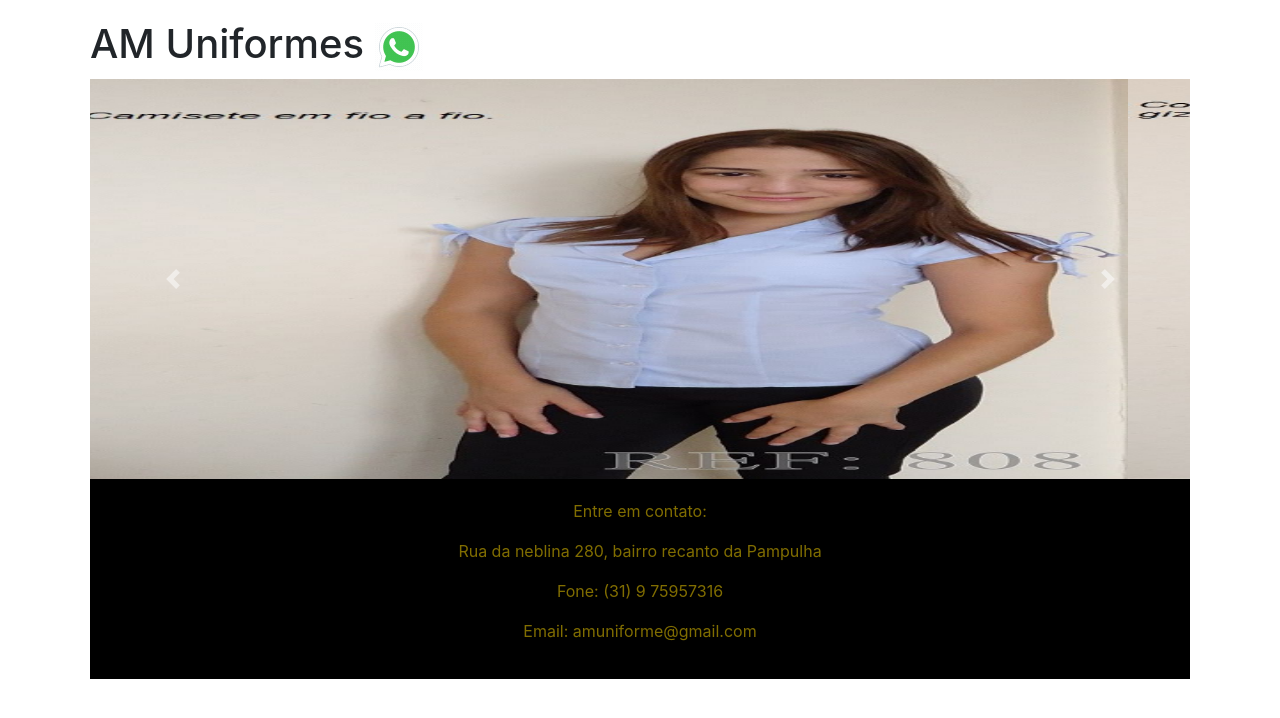
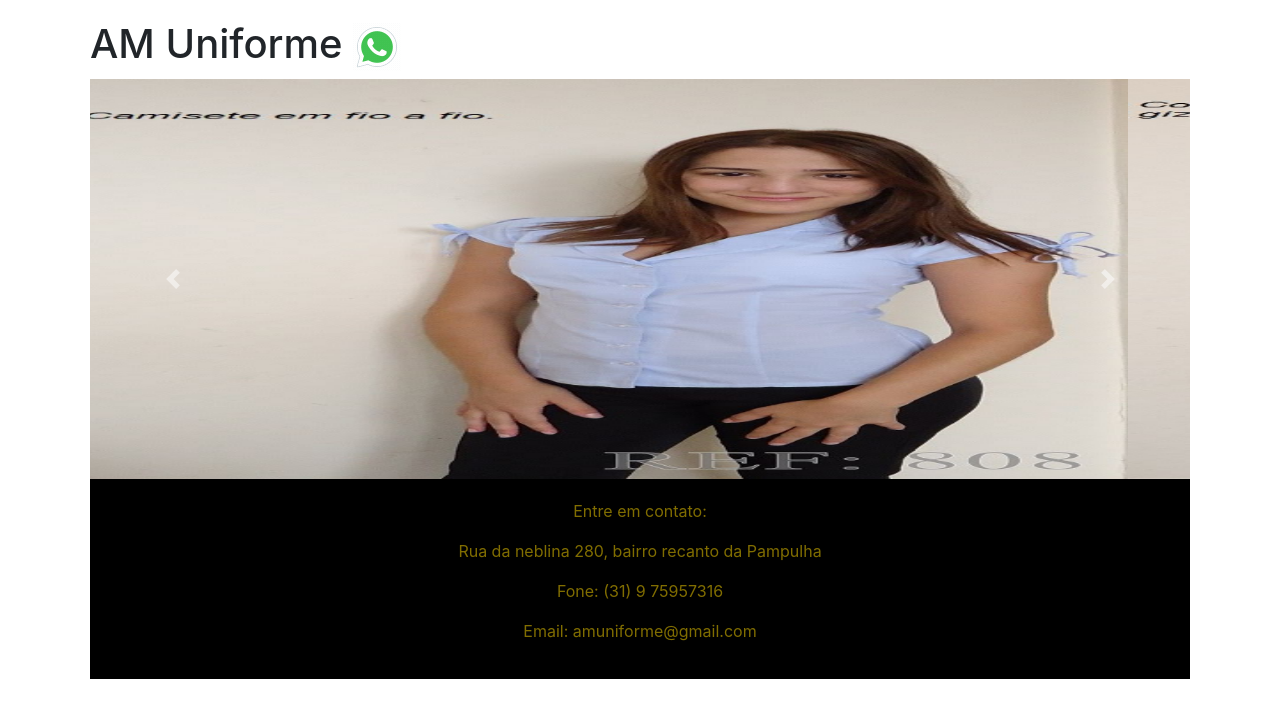
Before and after one commit to redyner/am-uniforme, an Angular app: page / in a window 1280 px wide. Shown: the top 718 px of the page. Built offline with nearby package versions, Linux system fonts and the light colour scheme.

Commit message:
AM Uniforme

```diff
--- a/src/app/app.component.html
+++ b/src/app/app.component.html
@@ -1,5 +1,5 @@
 <div class="container">
-  <h1>AM Uniformes <a href="https://wa.me/5531975957316"><img src="../assets/whatsapp.gif" alt="whatsapp"></a></h1>
+  <h1>AM Uniforme <a href="https://wa.me/5531975957316"><img src="../assets/whatsapp.gif" alt="whatsapp"></a></h1>
 
   <!-- Carrossel de Imagens -->
   <div id="carouselExampleControls" class="carousel slide" data-ride="carousel">
```
